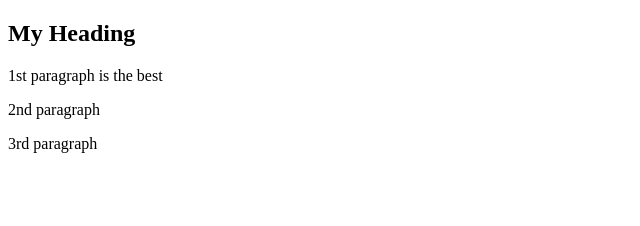
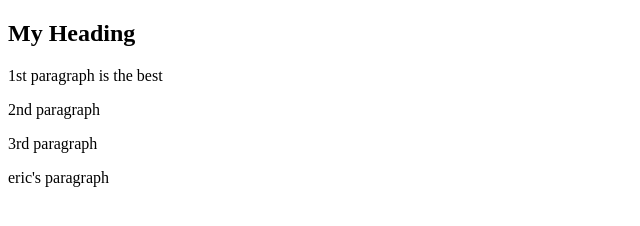
Before and after one commit to eburns000/wdd331, a plain HTML site: page index.html in a window 1280 px wide. Shown: the whole page, without its empty margins (0-640 px from the left). Drawn offline with Linux system fonts and the light colour scheme.

Commit message:
add eric's para

```diff
--- a/index.html
+++ b/index.html
@@ -10,6 +10,7 @@
    <p>1st paragraph is the best</p>
    <p>2nd paragraph</p>
    <p>3rd paragraph</p>
+   <p>eric's paragraph</p>
 
 </body>
 </html>
```
